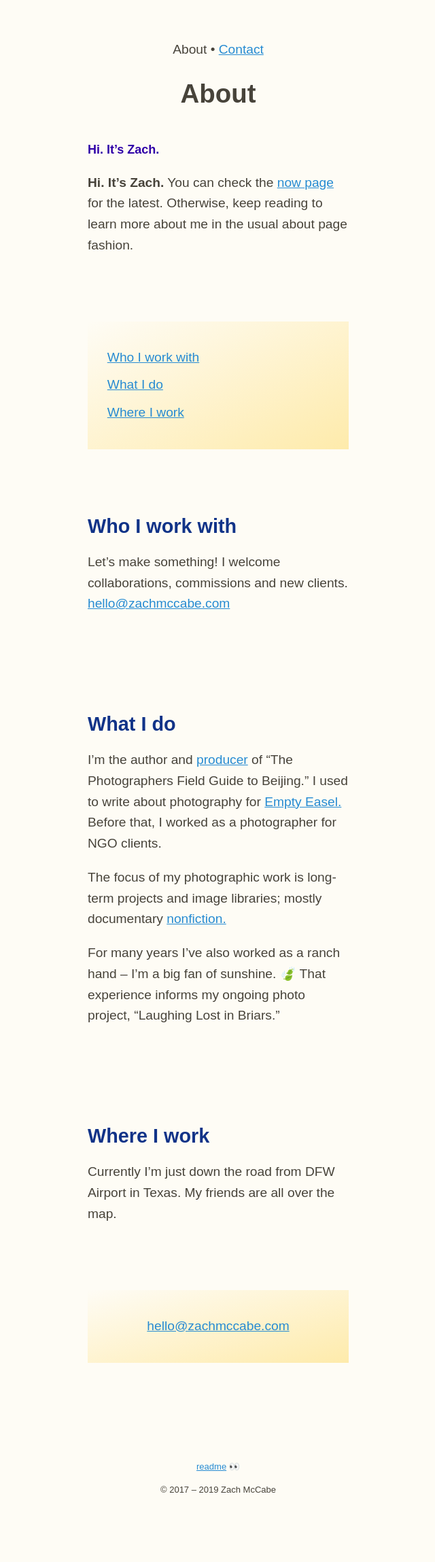
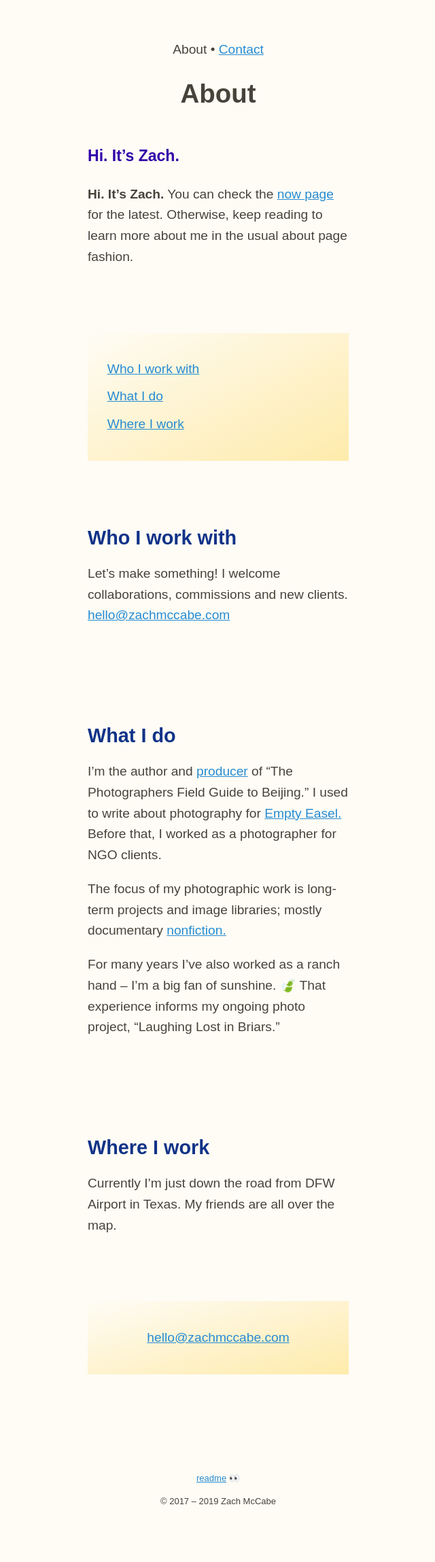
Before and after one commit to zachmccabe/zachmccabe.github.io, a Jekyll site: the page built from about.md, in a window 1280 px wide. Shown: the whole page at 68% size, without its empty margins (319-959 px from the left). Built offline with Jekyll 4.4.1, drawn with Linux system fonts in a browser that asks for light colours.

Commit message:
Update kaoliang3_article.css

```diff
--- a/assets/css/kaoliang3_article.css
+++ b/assets/css/kaoliang3_article.css
@@ -185,7 +185,7 @@ h4 {
 .chunky {
 color: #3000a8;
 font-weight: bold;
-font-size: large;
+font-size: larger;
 }
 
 a {
```
